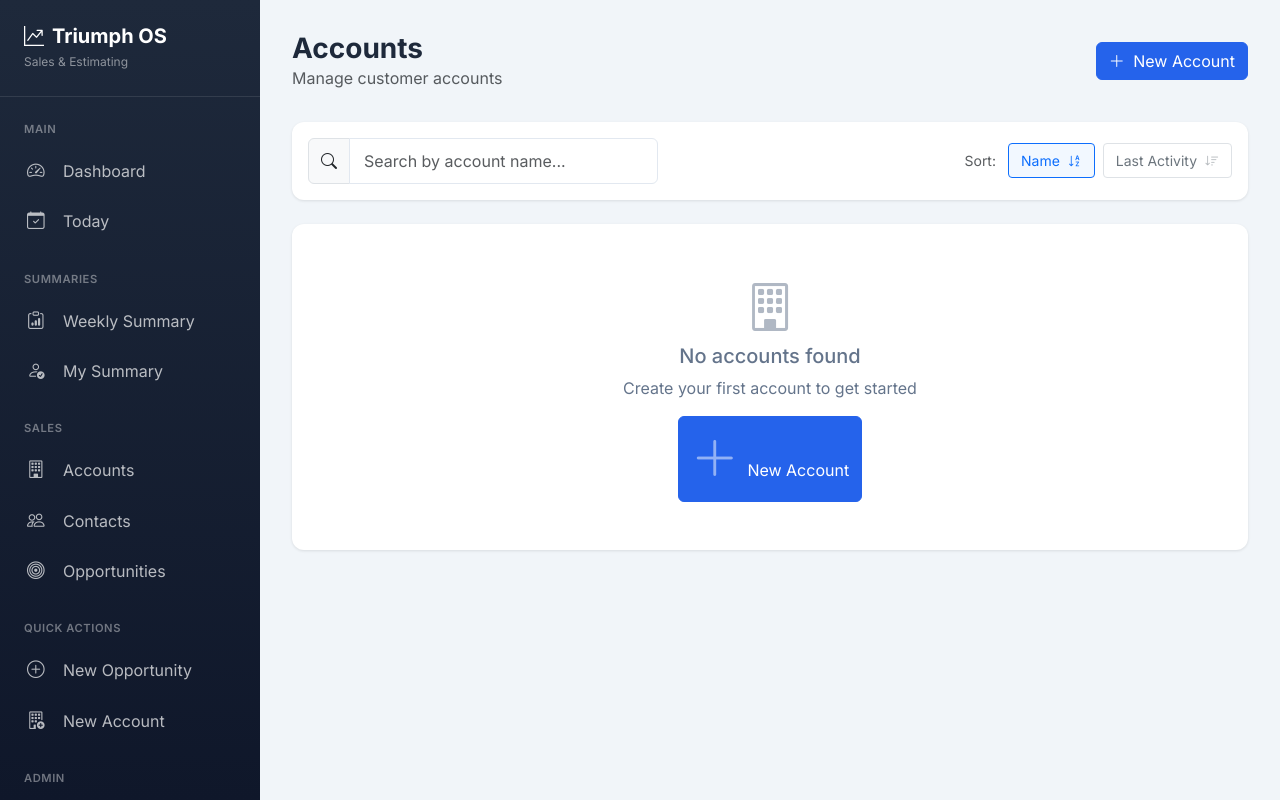
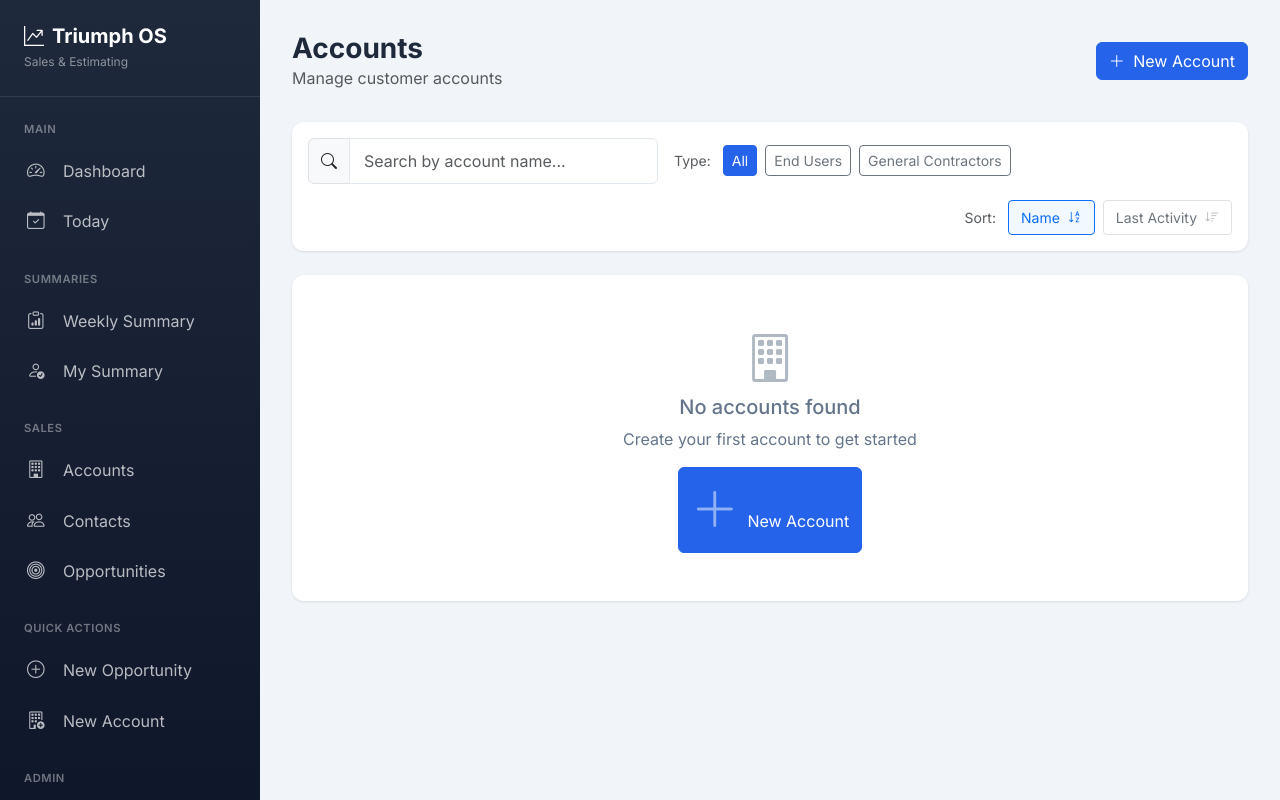
Before and after one commit to HeartlessTime/triumph-os, a Python web app: template app/templates/accounts/list.html in a window 1280 px wide. Run offline with Jinja, Linux system fonts and the light colour scheme; the template is opened without the code that fills it, so the values that code supplies are empty; some libraries are stand-ins or nearby versions.

Commit message:
Add account type (end user vs GC) with filtering and default end user

```diff
--- a/app/templates/accounts/list.html
+++ b/app/templates/accounts/list.html
@@ -54,7 +54,7 @@
         </a>
     </div>
 
-    <!-- Search & Sort Controls -->
+    <!-- Search, Filter & Sort Controls -->
     <div class="card mb-4">
         <div class="card-body">
             <div class="d-flex flex-wrap gap-3 align-items-center">
@@ -62,6 +62,23 @@
                 <div class="input-group accounts-search">
                     <span class="input-group-text"><i class="bi bi-search"></i></span>
                     <input type="text" class="form-control" id="accountsSearch" placeholder="Search by account name...">
+                </div>
+
+                <!-- Account Type Filter -->
+                <div class="d-flex gap-2 align-items-center">
+                    <span class="text-muted small me-1">Type:</span>
+                    <a href="/accounts{% if search %}?search={{ search }}{% endif %}"
+                       class="btn btn-sm {% if not account_type %}btn-primary{% else %}btn-outline-secondary{% endif %}">
+                        All
+                    </a>
+                    <a href="/accounts?account_type=end_user{% if search %}&search={{ search }}{% endif %}"
+                       class="btn btn-sm {% if account_type == 'end_user' %}btn-primary{% else %}btn-outline-secondary{% endif %}">
+                        End Users
+                    </a>
+                    <a href="/accounts?account_type=gc{% if search %}&search={{ search }}{% endif %}"
+                       class="btn btn-sm {% if account_type == 'gc' %}btn-primary{% else %}btn-outline-secondary{% endif %}">
+                        General Contractors
+                    </a>
                 </div>
 
                 <!-- Sort Controls -->
@@ -87,6 +104,7 @@
                     <thead>
                         <tr>
                             <th>Account Name</th>
+                            <th>Type</th>
                             <th>Industry</th>
                             <th>Location</th>
                             <th>Contacts</th>
@@ -104,6 +122,13 @@
                             data-last-activity="{{ account.last_contacted.strftime('%Y-%m-%d') if account.last_contacted else '0000-00-00' }}">
                             <td>
                                 <span class="fw-medium">{{ account.name }}</span>
+                            </td>
+                            <td>
+                                {% if account.account_type == 'gc' %}
+                                <span class="badge bg-info bg-opacity-10 text-info">GC</span>
+                                {% else %}
+                                <span class="badge bg-secondary bg-opacity-10 text-secondary">End User</span>
+                                {% endif %}
                             </td>
                             <td>
                                 {% if account.industry %}
@@ -139,7 +164,7 @@
                         </tr>
                         {% endfor %}
                         <tr class="no-results-row">
-                            <td colspan="8" class="text-center text-muted py-4">
+                            <td colspan="9" class="text-center text-muted py-4">
                                 <i class="bi bi-search me-2"></i>No accounts match your search
                             </td>
                         </tr>
```
Also changed, not shown: alembic/versions/011_add_account_type.py (added, +28 -0 lines), app/models/account.py (+12 -0 lines), app/routes/accounts.py (+14 -0 lines), app/templates/accounts/form.html (+15 -0 lines).
